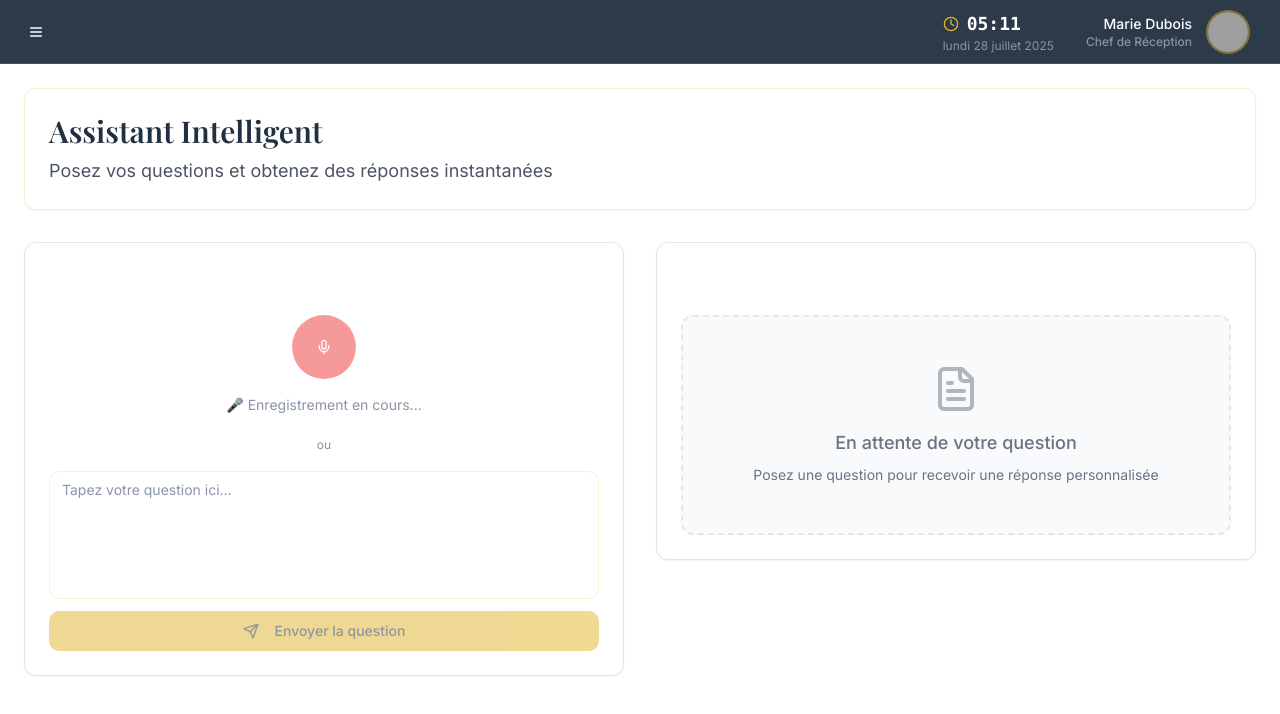
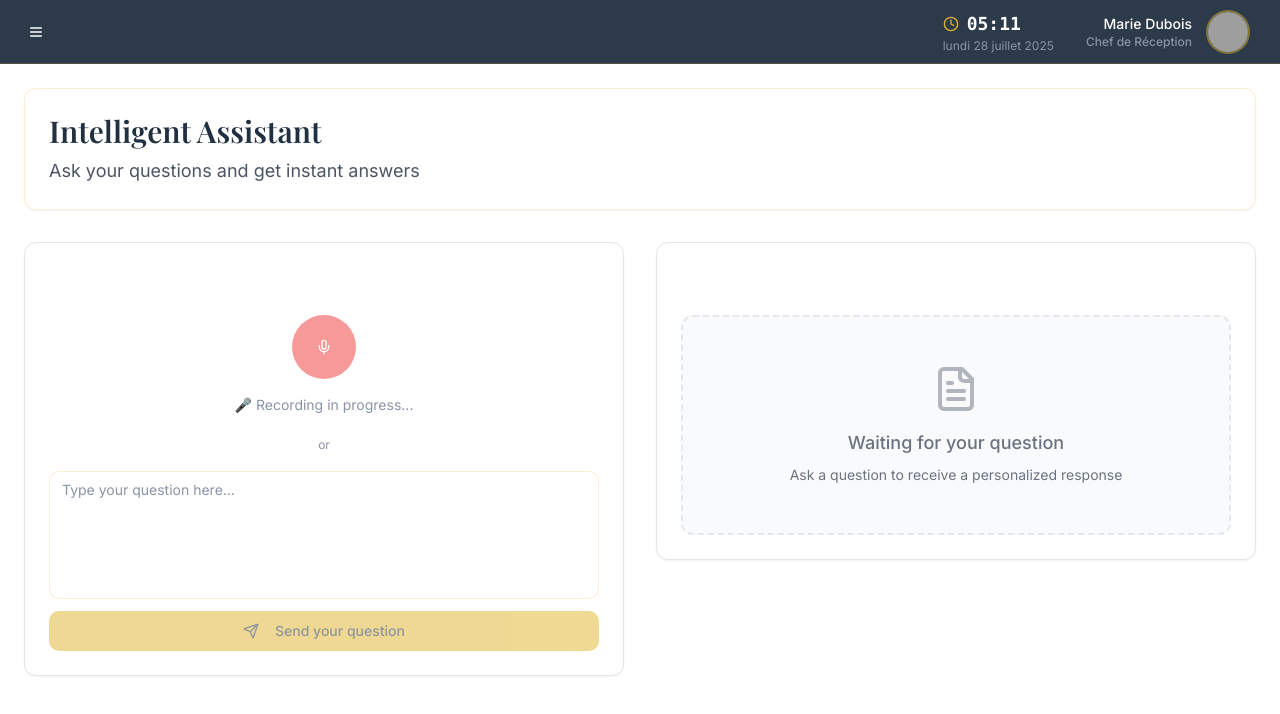
Before and after one commit to Lazlo84AI/receptionist-hospitality-os, a React (Vite) app: page /assistant in a window 1280 px wide. Both pictures are taken after a click on the button 324 px from the left and 347 px from the top of the page. Shown: the top 714 px of the page. Built offline with nearby package versions, Linux system fonts and the light colour scheme; grey boxes are pictures that could not be loaded.

Commit message:
Translate Assistant UI to English
Translate the Intelligent Assistant screen UI to native English, including page titles, input field placeholders, button labels, and response area text.

```diff
--- a/src/pages/Assistant.tsx
+++ b/src/pages/Assistant.tsx
@@ -16,14 +16,14 @@ const Assistant = () => {
 
   const handleVoiceInput = () => {
     setIsRecording(!isRecording);
-    // Ici on intégrerait la logique de reconnaissance vocale
+    // Voice recognition logic would be integrated here
   };
 
   const handleSubmit = () => {
     if (!question.trim()) return;
 
-    // Simulation d'une réponse
-    setResponse(`Voici la réponse à votre question : "${question}". Cette réponse est générée automatiquement par l'assistant IA pour vous aider dans vos tâches quotidiennes.`);
+    // Response simulation
+    setResponse(`Here is the answer to your question: "${question}". This response is automatically generated by the AI assistant to help you with your daily tasks.`);
   };
 
   return (
@@ -36,10 +36,10 @@ const Assistant = () => {
         {/* Header Section */}
         <div className="text-left mb-8 bg-white rounded-lg p-6 shadow-sm border border-champagne-gold/20">
           <h1 className="text-3xl font-playfair font-semibold text-palace-navy mb-2">
-            Assistant Intelligent
+            Intelligent Assistant
           </h1>
           <p className="text-gray-600 text-lg">
-            Posez vos questions et obtenez des réponses instantanées
+            Ask your questions and get instant answers
           </p>
         </div>
 
@@ -50,7 +50,7 @@ const Assistant = () => {
             <CardHeader>
               <CardTitle className="text-warm-cream flex items-center gap-2">
                 <Mic className="h-5 w-5" />
-                Votre Question
+                Voice Input
               </CardTitle>
             </CardHeader>
             <CardContent className="space-y-4">
@@ -72,18 +72,18 @@ const Assistant = () => {
 
               {isRecording && (
                 <p className="text-center text-sm text-soft-pewter">
-                  🎤 Enregistrement en cours...
+                  🎤 Recording in progress...
                 </p>
               )}
 
               <div className="text-center text-soft-pewter">
-                <span className="text-xs">ou</span>
+                <span className="text-xs">or</span>
               </div>
 
               {/* Text Input */}
               <div className="space-y-3">
                 <Textarea
-                  placeholder="Tapez votre question ici..."
+                  placeholder="Type your question here…"
                   value={question}
                   onChange={(e) => setQuestion(e.target.value)}
                   className="min-h-32 resize-none border-champagne-gold/20 focus:border-champagne-gold"
@@ -95,7 +95,7 @@ const Assistant = () => {
                   disabled={!question.trim()}
                 >
                   <Send className="h-4 w-4 mr-2" />
-                  Envoyer la question
+                  Send your question
                 </Button>
               </div>
             </CardContent>
@@ -104,7 +104,7 @@ const Assistant = () => {
           {/* Right Side - Response */}
           <Card className="h-fit">
             <CardHeader>
-              <CardTitle className="text-warm-cream">Réponse de l'Assistant</CardTitle>
+              <CardTitle className="text-warm-cream">Assistant Response</CardTitle>
             </CardHeader>
             <CardContent>
               {response ? (
@@ -115,7 +115,7 @@ const Assistant = () => {
                         <User className="h-4 w-4" />
                       </div>
                       <div>
-                        <h3 className="font-semibold text-blue-900 mb-2">Réponse de l'Assistant</h3>
+                        <h3 className="font-semibold text-blue-900 mb-2">Assistant Response</h3>
                         <p className="text-gray-800 leading-relaxed">
                           {response}
                         </p>
@@ -131,7 +131,7 @@ const Assistant = () => {
                       className="border-champagne-gold/30 hover:border-champagne-gold text-champagne-gold hover:bg-champagne-gold/10"
                     >
                       <FileText className="h-4 w-4 mr-2" />
-                      Voir le document PDF
+                      View PDF document
                     </Button>
                   </div>
                 </div>
@@ -139,8 +139,8 @@ const Assistant = () => {
                 <div className="text-center py-12 bg-gray-50 rounded-lg border-2 border-dashed border-gray-200">
                   <div className="text-gray-500">
                     <FileText className="h-12 w-12 mx-auto mb-4 opacity-50" />
-                    <p className="text-lg font-medium mb-2">En attente de votre question</p>
-                    <p className="text-sm">Posez une question pour recevoir une réponse personnalisée</p>
+                    <p className="text-lg font-medium mb-2">Waiting for your question</p>
+                    <p className="text-sm">Ask a question to receive a personalized response</p>
                   </div>
                 </div>
               )}
@@ -154,7 +154,7 @@ const Assistant = () => {
         <DialogContent className="max-w-4xl max-h-[90vh]">
           <DialogHeader>
             <DialogTitle className="flex items-center justify-between">
-              <span>Document de référence</span>
+              <span>Reference document</span>
               <Button
                 variant="ghost"
                 size="sm"
@@ -168,9 +168,9 @@ const Assistant = () => {
           <div className="bg-gray-100 h-96 rounded-lg flex items-center justify-center">
             <div className="text-center space-y-2">
               <FileText className="h-16 w-16 mx-auto text-gray-400" />
-              <p className="text-gray-600">Aperçu du document PDF</p>
+              <p className="text-gray-600">PDF document preview</p>
               <p className="text-sm text-gray-500">
-                Le contenu du PDF s'afficherait ici en mode réel
+                The PDF content would be displayed here in real mode
               </p>
             </div>
           </div>
```
